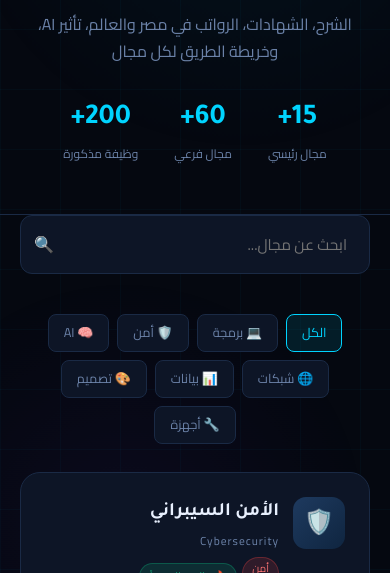
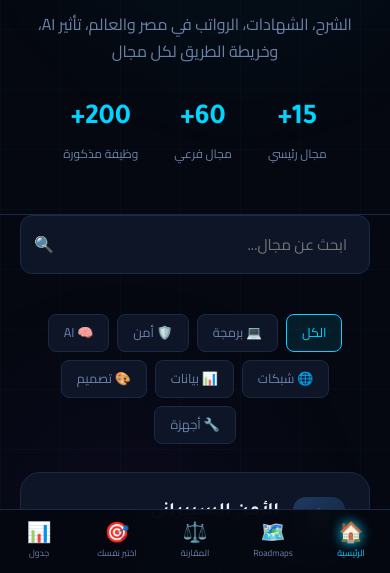
Before and after one commit to engadelshafey-maker/equitech, a plain HTML site: page index.html in a window 390 px wide. Shown: the part 271-844 px from the top of the page. Drawn offline with Linux system fonts and the light colour scheme.

Commit message:
Update index.html

```diff
--- a/index.html
+++ b/index.html
@@ -247,12 +247,45 @@ footer .f-logo{font-family:'Tajawal',sans-serif;font-size:1.1rem;font-weight:800
 ::-webkit-scrollbar-track{background:var(--bg);}
 ::-webkit-scrollbar-thumb{background:var(--border);border-radius:3px;}
 
+/* BOTTOM TAB BAR - Mobile */
+.bottom-nav{display:none;}
 @media(max-width:640px){
   .fields-grid{grid-template-columns:1fr;}
   .pros-cons,.region-salaries{grid-template-columns:1fr;}
   .nav-links{display:none;}
   .roadmap-selector{grid-template-columns:repeat(3,1fr);}
   .compare-table th,.compare-table td{padding:10px 12px;}
+  body{padding-bottom:70px;}
+  .bottom-nav{
+    display:flex;
+    position:fixed;
+    bottom:0;left:0;right:0;
+    z-index:200;
+    background:rgba(5,8,16,.96);
+    backdrop-filter:blur(16px);
+    border-top:1px solid var(--border);
+    height:64px;
+    align-items:stretch;
+  }
+  .bnav-btn{
+    flex:1;
+    display:flex;
+    flex-direction:column;
+    align-items:center;
+    justify-content:center;
+    gap:3px;
+    border:none;
+    background:none;
+    color:var(--muted);
+    font-family:'Cairo',sans-serif;
+    font-size:.55rem;
+    cursor:pointer;
+    transition:all .2s;
+    padding:0 2px;
+  }
+  .bnav-btn .bnav-icon{font-size:1.25rem;line-height:1;}
+  .bnav-btn.active{color:var(--accent);}
+  .bnav-btn.active .bnav-icon{filter:drop-shadow(0 0 6px var(--accent));}
 }
 </style>
 </head>
@@ -888,6 +921,25 @@ footer .f-logo{font-family:'Tajawal',sans-serif;font-size:1.1rem;font-weight:800
 </div>
 
 
+<!-- BOTTOM NAV - Mobile -->
+<nav class="bottom-nav" id="bottomNav">
+  <button class="bnav-btn active" onclick="showPage('home',this);updateBottomNav(this)">
+    <span class="bnav-icon">🏠</span>الرئيسية
+  </button>
+  <button class="bnav-btn" onclick="showPage('roadmap',this);updateBottomNav(this)">
+    <span class="bnav-icon">🗺️</span>Roadmaps
+  </button>
+  <button class="bnav-btn" onclick="showPage('compare',this);updateBottomNav(this)">
+    <span class="bnav-icon">⚖️</span>المقارنة
+  </button>
+  <button class="bnav-btn" onclick="showPage('quiz',this);updateBottomNav(this)">
+    <span class="bnav-icon">🎯</span>اختبر نفسك
+  </button>
+  <button class="bnav-btn" onclick="showPage('table',this);updateBottomNav(this)">
+    <span class="bnav-icon">📊</span>جدول
+  </button>
+</nav>
+
 <!-- FOOTER -->
 <footer>
   <div class="f-logo">EquiTech ⚡</div>
@@ -902,8 +954,12 @@ function showPage(id, el) {
   document.querySelectorAll('.page').forEach(p => p.classList.remove('active'));
   document.querySelectorAll('.nav-link').forEach(n => n.classList.remove('active'));
   document.getElementById('page-' + id).classList.add('active');
-  if (el) el.classList.add('active');
+  if (el && el.classList.contains('nav-link')) el.classList.add('active');
   window.scrollTo(0, 0);
+}
+function updateBottomNav(el) {
+  document.querySelectorAll('.bnav-btn').forEach(b => b.classList.remove('active'));
+  el.classList.add('active');
 }
 
 // ===== CARD TABS =====
```
